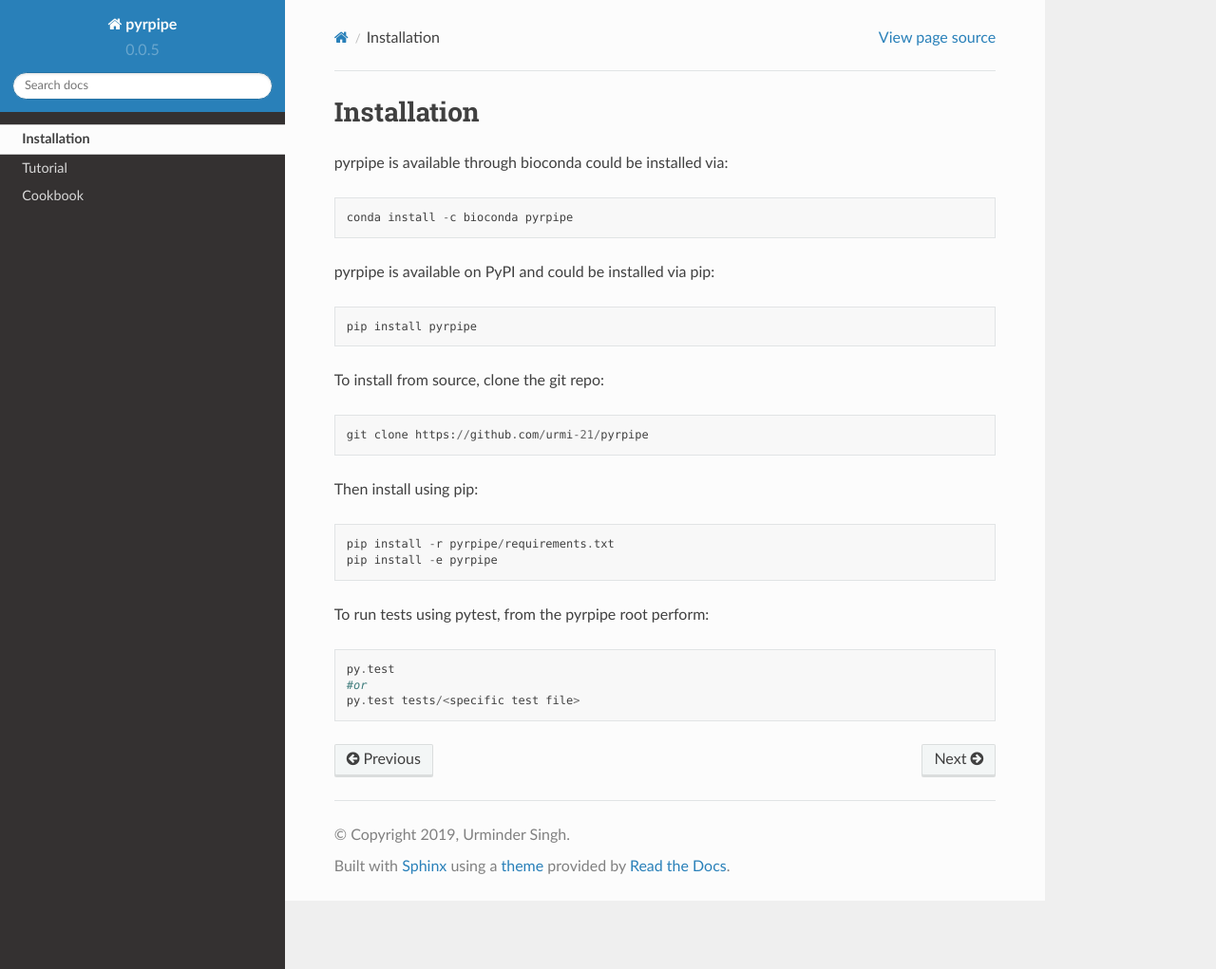
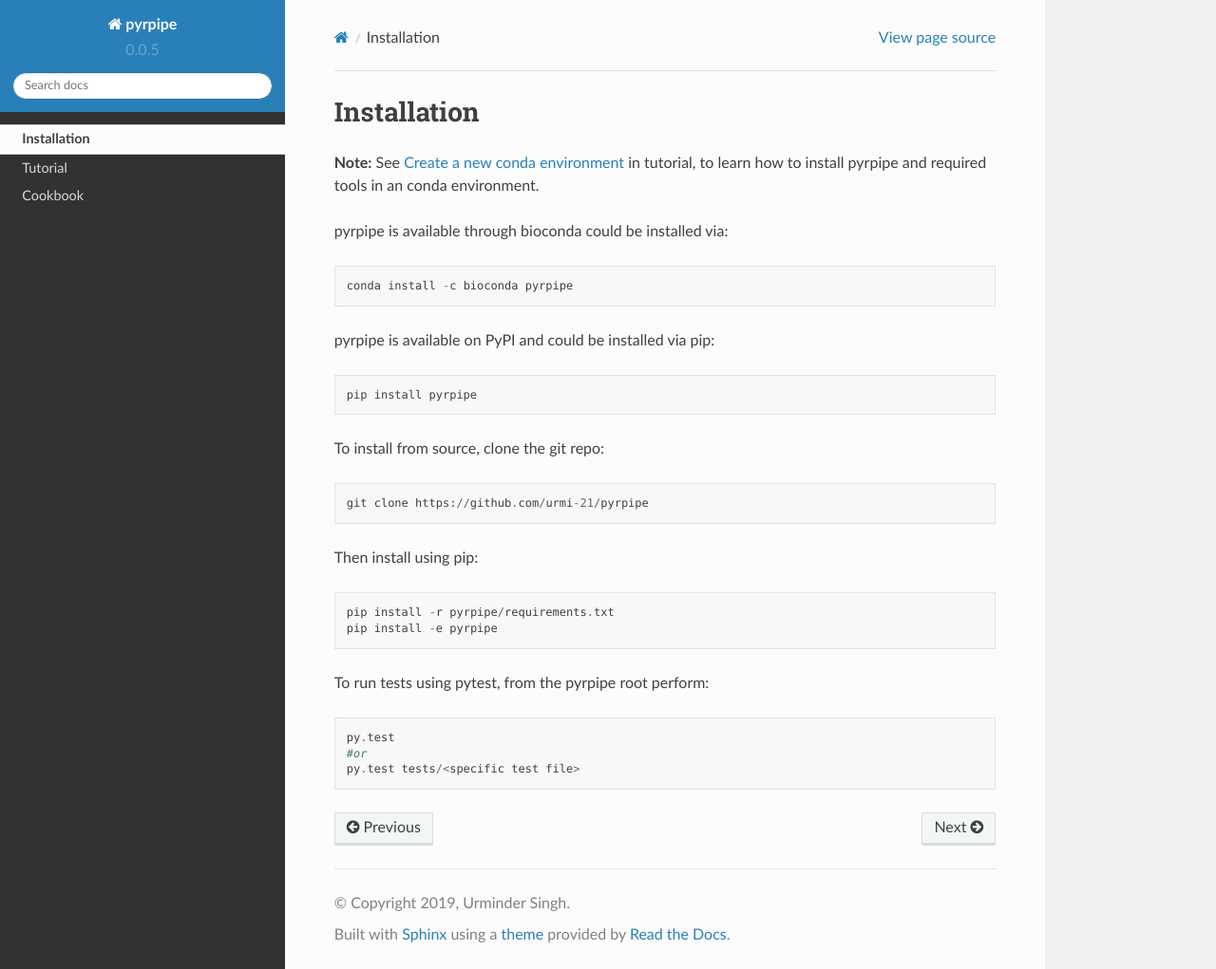
Before and after one commit to urmi-21/pyrpipe, a Sphinx documentation site: the page built from docs/source/installation.rst, in a window 1280 px wide and 1021 px high. Shown: the whole window at 95% size. Built offline with Sphinx 7.4.7 and the Read the Docs theme 2.0.0, drawn with Linux system fonts in a browser that asks for light colours.

Commit message:
update the docs improve installation instructions

```diff
--- a/docs/source/installation.rst
+++ b/docs/source/installation.rst
@@ -2,6 +2,9 @@
 Installation
 ======================
 .. _installation:
+
+
+**Note:** See :ref:`conda_setup` in tutorial, to learn how to install pyrpipe and required tools in an conda environment.
 
 pyrpipe is available through bioconda could be installed via::
 
--- a/docs/source/tutorial/setup.rst
+++ b/docs/source/tutorial/setup.rst
@@ -1,3 +1,4 @@
+
 Setting up the environment
 ==========================
 
@@ -6,6 +7,7 @@ In this tutorial we will use the conda environment manager to install python, py
 **Note:** Conda must be installed on the system. For help with setting up conda, please see `miniconda <https://docs.conda.io/en/latest/miniconda.html>`_.
 
 
+.. _conda_setup:
 
 Create a new conda environment
 -------------------------------
```
